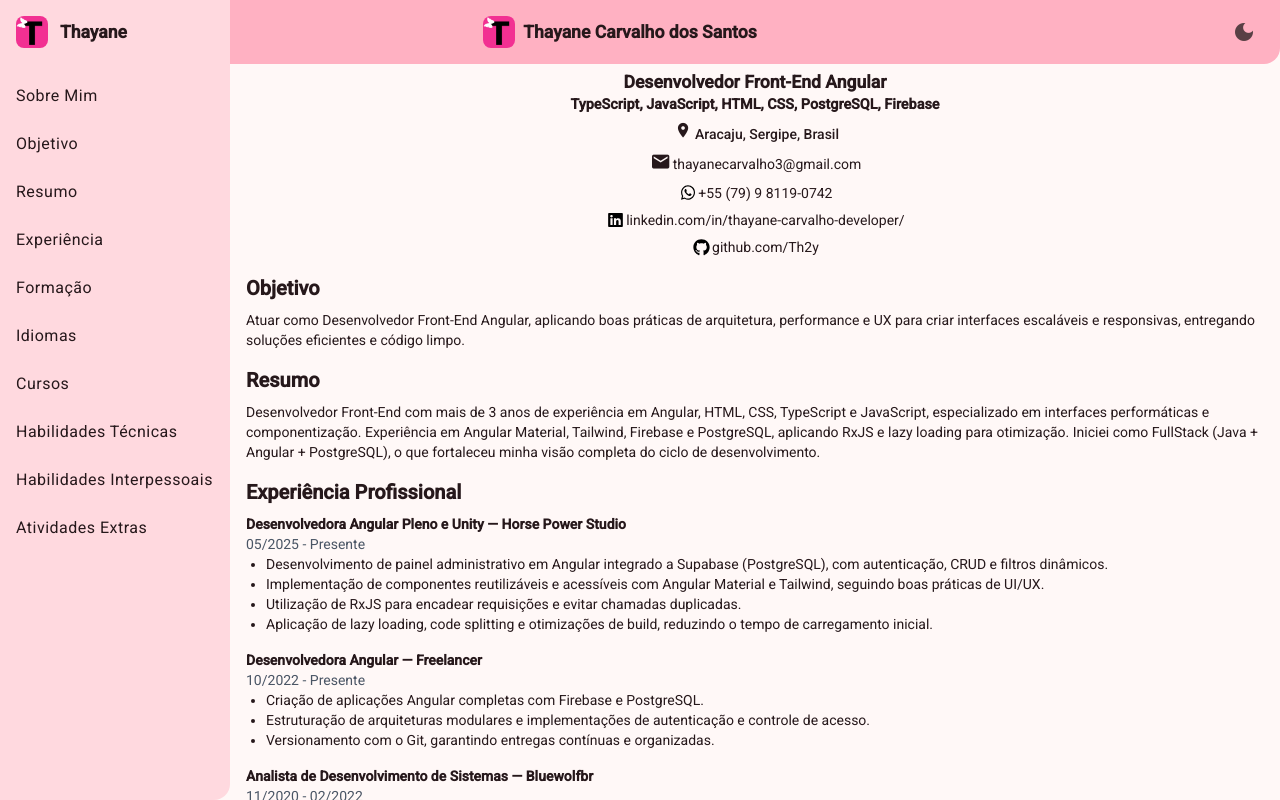
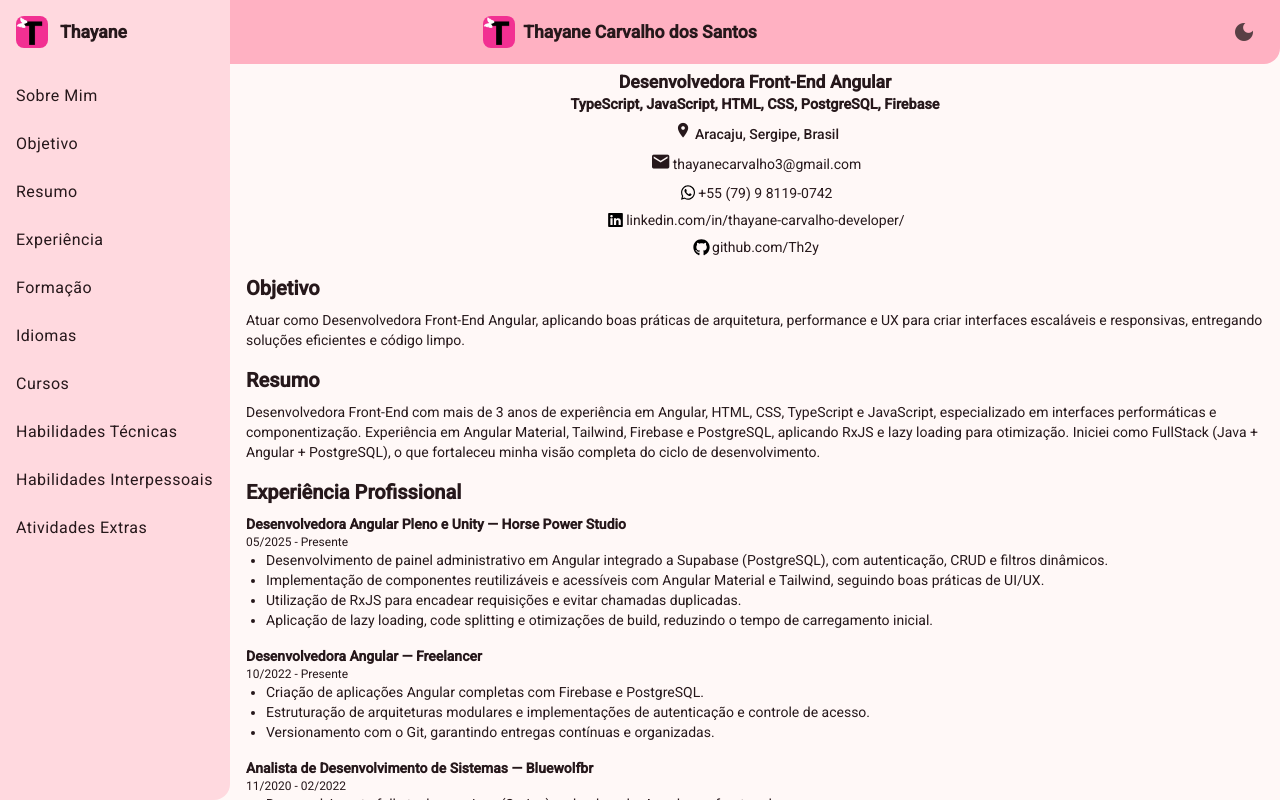
Before and after one commit to Th2y/resume, an Angular app: page / in a window 1280 px wide. Built offline with nearby package versions, Linux system fonts and the light colour scheme.

Commit message:
Time font size and removing duplicated elements

```diff
--- a/public/resume.json
+++ b/public/resume.json
@@ -1,7 +1,7 @@
 {
   "personal": {
     "name": "Thayane Carvalho dos Santos",
-    "title": "Desenvolvedor Front-End Angular | TypeScript, JavaScript, HTML, CSS, PostgreSQL, Firebase",
+    "title": "Desenvolvedora Front-End Angular | TypeScript, JavaScript, HTML, CSS, PostgreSQL, Firebase",
     "location": "Aracaju, Sergipe, Brasil",
     "contacts": {
       "phone": "+55 (79) 9 8119-0742",
@@ -10,8 +10,8 @@
       "github": "github.com/Th2y"
     }
   },
-  "objective": "Atuar como Desenvolvedor Front-End Angular, aplicando boas práticas de arquitetura, performance e UX para criar interfaces escaláveis e responsivas, entregando soluções eficientes e código limpo.",
-  "summary": "Desenvolvedor Front-End com mais de 3 anos de experiência em Angular, HTML, CSS, TypeScript e JavaScript, especializado em interfaces performáticas e componentização. Experiência em Angular Material, Tailwind, Firebase e PostgreSQL, aplicando RxJS e lazy loading para otimização. Iniciei como FullStack (Java + Angular + PostgreSQL), o que fortaleceu minha visão completa do ciclo de desenvolvimento.",
+  "objective": "Atuar como Desenvolvedora Front-End Angular, aplicando boas práticas de arquitetura, performance e UX para criar interfaces escaláveis e responsivas, entregando soluções eficientes e código limpo.",
+  "summary": "Desenvolvedora Front-End com mais de 3 anos de experiência em Angular, HTML, CSS, TypeScript e JavaScript, especializado em interfaces performáticas e componentização. Experiência em Angular Material, Tailwind, Firebase e PostgreSQL, aplicando RxJS e lazy loading para otimização. Iniciei como FullStack (Java + Angular + PostgreSQL), o que fortaleceu minha visão completa do ciclo de desenvolvimento.",
   "experience": [
     {
       "title": "Desenvolvedora Angular Pleno e Unity",
@@ -134,10 +134,6 @@
         "years": 5
       },
       {
-        "name": "Flutter",
-        "years": 0.6
-      },
-      {
         "name": "Tailwind",
         "years": 0.3
       },
@@ -163,10 +159,6 @@
       },
       {
         "name": "Angular Material",
-        "years": 3
-      },
-      {
-        "name": "Unity",
         "years": 3
       },
       {
--- a/src/app/components/resume-parts/education/education.component.html
+++ b/src/app/components/resume-parts/education/education.component.html
@@ -3,7 +3,7 @@
   @for (edu of education; track edu.institution) {
   <div class="mb-4">
     <h4 class="font-semibold">{{ edu.course }}</h4>
-    <p class="text-sm text-gray-600">{{ edu.institution }} — {{ edu.period }}</p>
+    <p class="text-xs">{{ edu.institution }} — {{ edu.period }}</p>
     <p>{{ edu.details }}</p>
   </div>
   }
--- a/src/app/components/resume-parts/work-experience/work-experience.component.html
+++ b/src/app/components/resume-parts/work-experience/work-experience.component.html
@@ -3,7 +3,7 @@
   @for (exp of workExperience; track exp.company) {
   <div class="mb-4">
     <h4 class="font-semibold">{{ exp.title }} — {{ exp.company }}</h4>
-    <p class="text-sm text-gray-600">{{ exp.period }}</p>
+    <p class="text-xs">{{ exp.period }}</p>
     <ul class="list-disc pl-5">
       @for (detail of exp.details; track $index) {
       <li>{{ detail }}</li>
```
